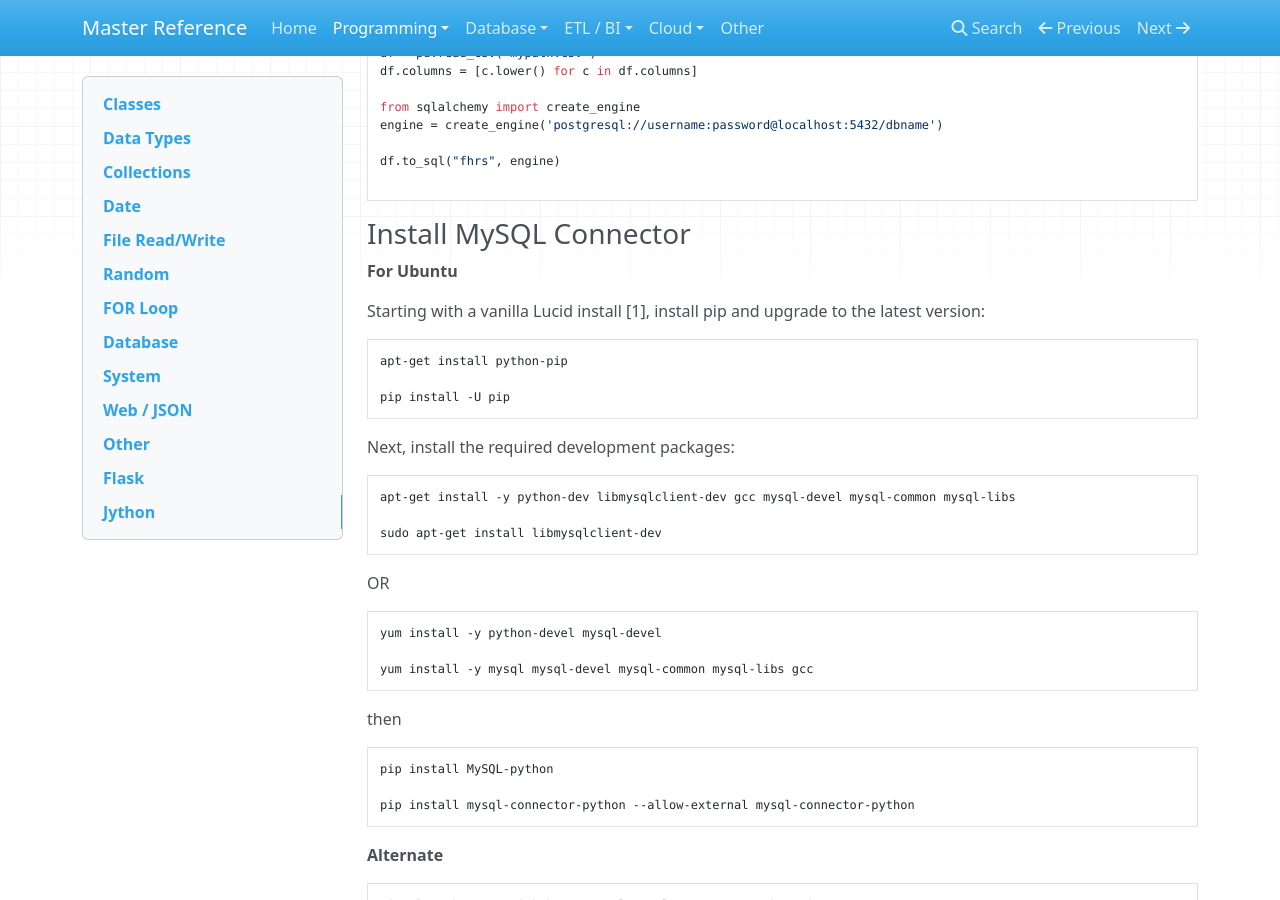
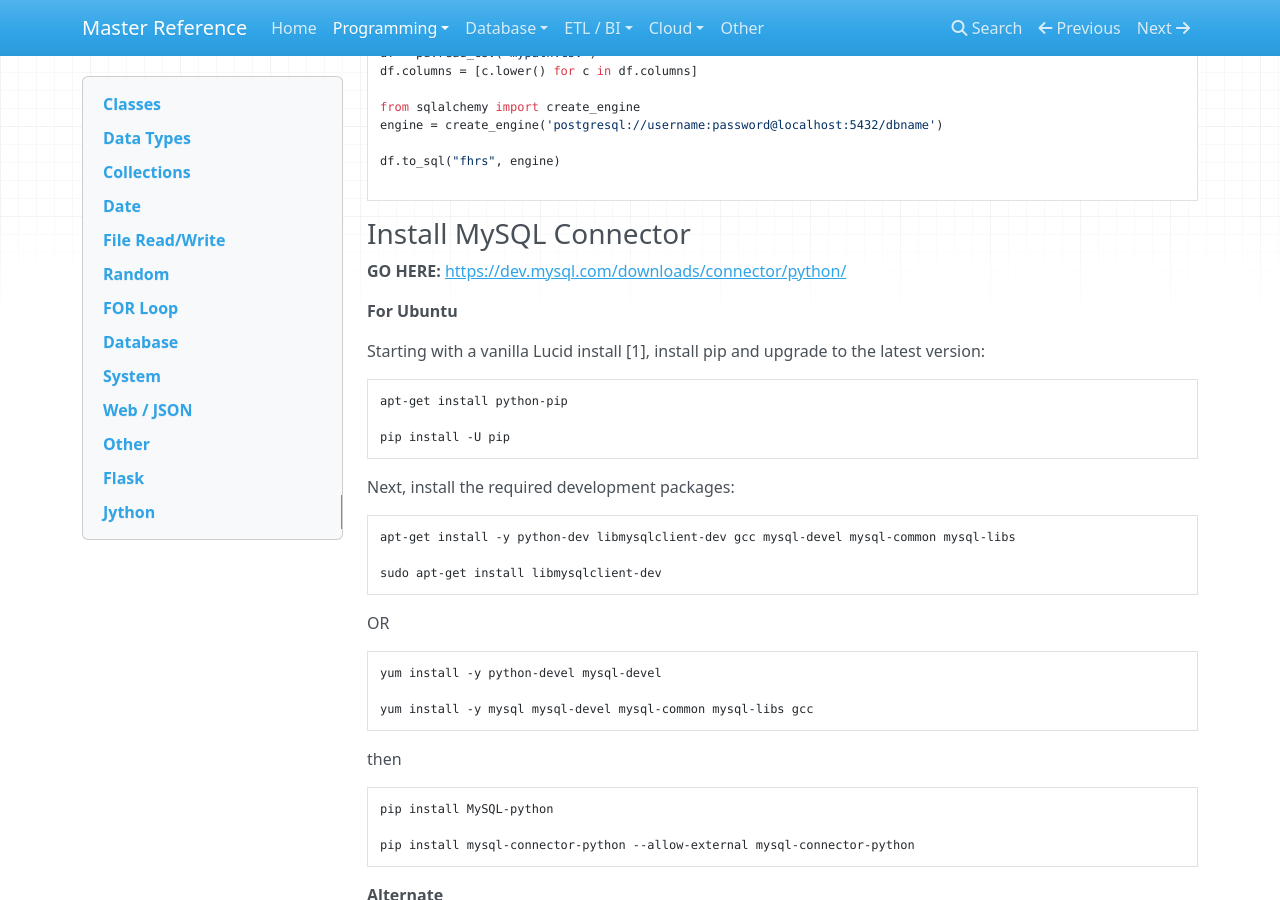
Before and after one commit to flarco/ref-docs, an MkDocs documentation site: the page built from docs/programming/python.md, in a window 1280 px wide and 900 px high, scrolled down 19219 px. Built offline with MkDocs 1.6.1, drawn with Linux system fonts in a browser that asks for light colours; nearby versions of some CDN libraries; old or Windows-style settings are respelled for this version of MkDocs.

Commit message:
update: MySQL Connector

```diff
--- a/docs/programming/python.md
+++ b/docs/programming/python.md
@@ -1051,6 +1051,9 @@ df.to_sql("fhrs", engine)
 
 ### Install MySQL Connector
 
+**GO HERE:**
+<https://dev.mysql.com/downloads/connector/python/>
+
 **For Ubuntu**
 
 Starting with a vanilla Lucid install \[1\], install pip and upgrade to the latest version:
```
